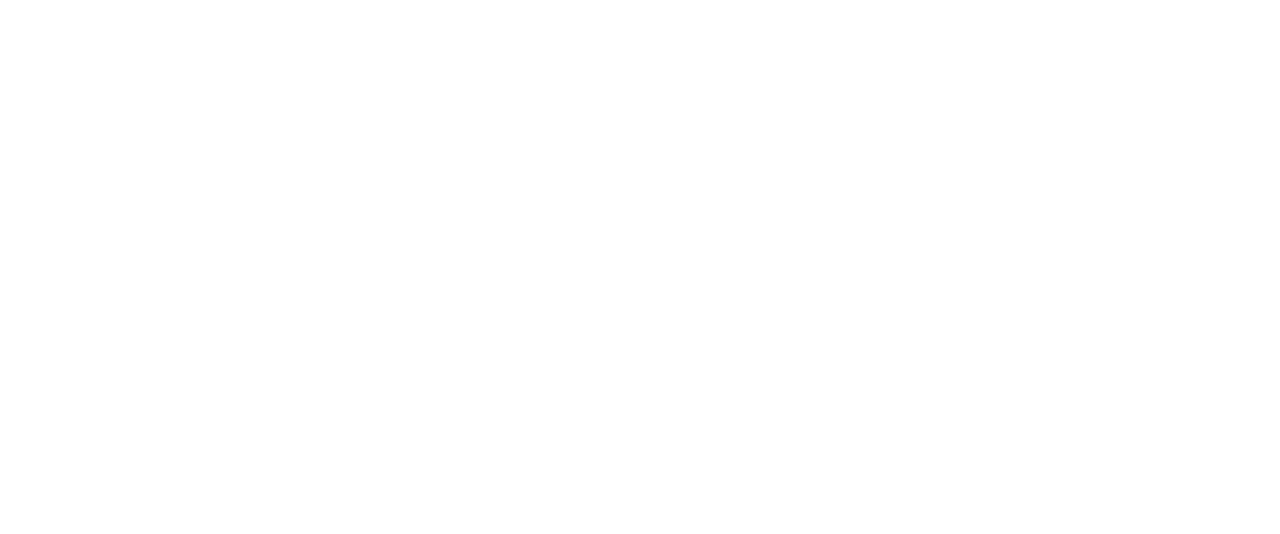
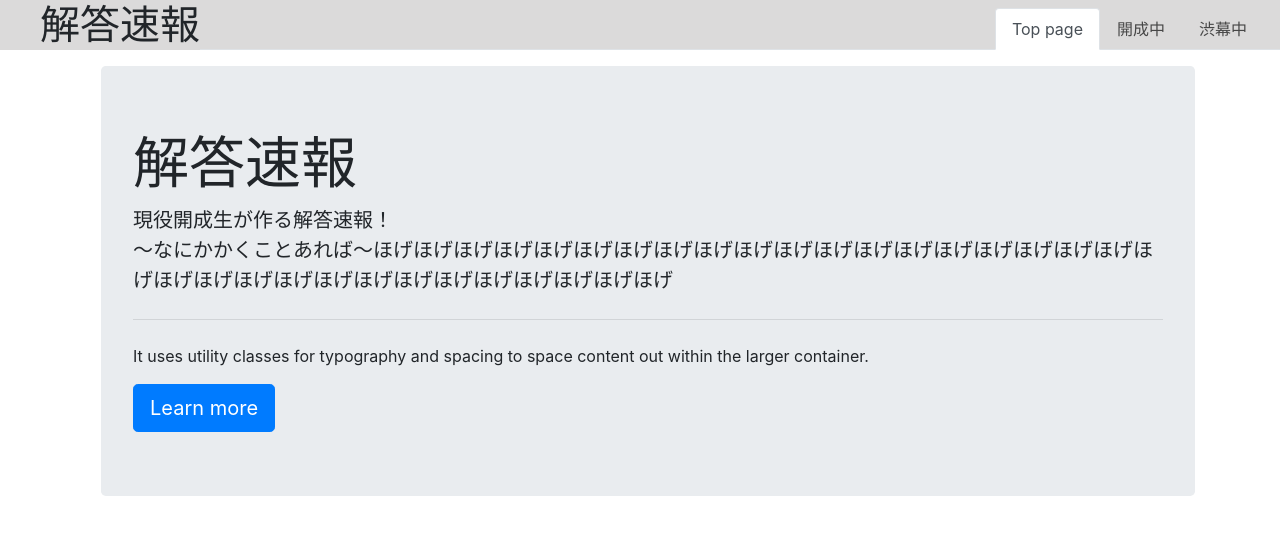
Before and after one commit to Nakano-oeno-oji/kaito-sokuho.github.io, a plain HTML site: page assets/index.html in a window 1280 px wide. Drawn offline with nearby package versions, Linux system fonts and the light colour scheme.

Commit message:
toppageの作成

```diff
--- a/assets/css/style.css
+++ b/assets/css/style.css
@@ -0,0 +1,16 @@
+.nav {
+    padding: 0.5em 1em 0em 1em;
+}
+.head {
+    background-color: rgba(77, 72, 72, 0.199);
+}
+.nav-link {
+    color: rgb(71, 71, 71);
+}
+.head-tx {
+    padding: 0em 0em 0em 1em;
+    font-family: 'M PLUS Rounded 1c', sans-serif;
+}
+.jumbotron{
+    margin: 1em 0em 0em 1em;
+}
--- a/assets/index.html
+++ b/assets/index.html
@@ -13,5 +13,45 @@
         <link rel="stylesheet" href="https://stackpath.bootstrapcdn.com/bootstrap/4.1.3/css/bootstrap.min.css" integrity="sha384-MCw98/SFnGE8fJT3GXwEOngsV7Zt27NXFoaoApmYm81iuXoPkFOJwJ8ERdknLPMO" crossorigin="anonymous">
 
         <link rel="stylesheet" href="css/style.css">
+
+        <link rel="preconnect" href="https://fonts.gstatic.com">
+        <link href="https://fonts.googleapis.com/css2?family=M+PLUS+Rounded+1c&display=swap" rel="stylesheet">
     </head>
+
+    <body>
+        <div>
+        <header class="head sticky-top">
+            <h1 class="float-left head-tx">解答速報</h1>
+            <ul class="nav justify-content-end nav-tabs">
+                <li class="nav-item">
+                  <a class="nav-link active" href="#">Top page</a>
+                </li>
+                <li class="nav-item">
+                  <a class="nav-link" href="#">開成中</a>
+                </li>
+                <li class="nav-item">
+                  <a class="nav-link" href="#">渋幕中</a>
+                </li>
+              </ul>
+        </header>
+        </div>
+
+        <div class="container">
+            <div class="jumbotron">
+                <h1 class="display-4">解答速報</h1>
+                <p class="lead">
+                    現役開成生が作る解答速報！<br>
+                    ～なにかかくことあれば～ほげほげほげほげほげほげほげほげほげほげほげほげほげほげほげほげほげほげほげほげほげほげほげほげほげほげほげほげほげほげほげほげほげ
+                </p>
+                <hr class="my-4">
+                <p>It uses utility classes for typography and spacing to space content out within the larger container.</p>
+                <a class="btn btn-primary btn-lg" href="#" role="button">Learn more</a>
+              </div>
+        </div>
+
+
+        <script src="https://code.jquery.com/jquery-3.3.1.slim.min.js" integrity="sha384-q8i/X+965DzO0rT7abK41JStQIAqVgRVzpbzo5smXKp4YfRvH+8abtTE1Pi6jizo" crossorigin="anonymous"></script>
+        <script src="https://cdnjs.cloudflare.com/ajax/libs/popper.js/1.14.7/umd/popper.min.js" integrity="sha384-UO2eT0CpHqdSJQ6hJty5KVphtPhzWj9WO1clHTMGa3JDZwrnQq4sF86dIHNDz0W1" crossorigin="anonymous"></script>
+        <script src="https://stackpath.bootstrapcdn.com/bootstrap/4.3.1/js/bootstrap.min.js" integrity="sha384-JjSmVgyd0p3pXB1rRibZUAYoIIy6OrQ6VrjIEaFf/nJGzIxFDsf4x0xIM+B07jRM" crossorigin="anonymous"></script>
+    </body>
 </html>
```
